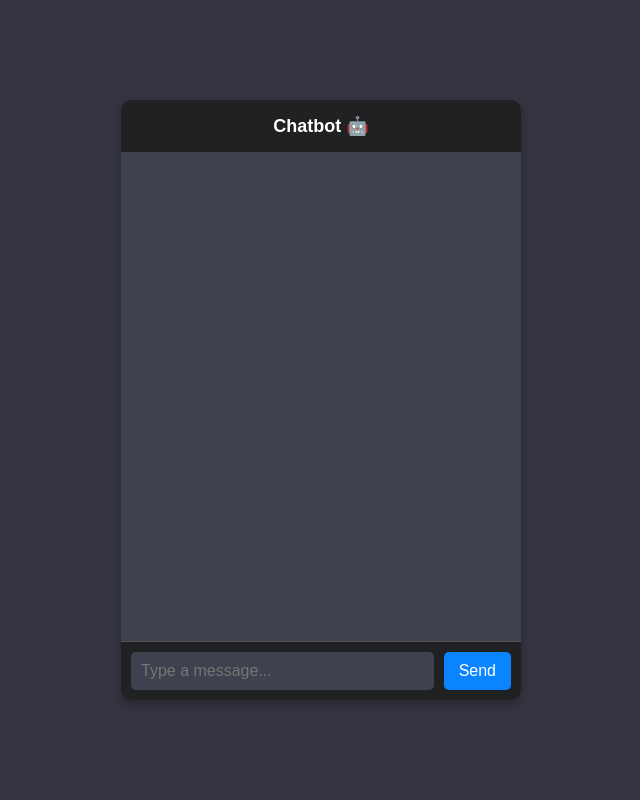
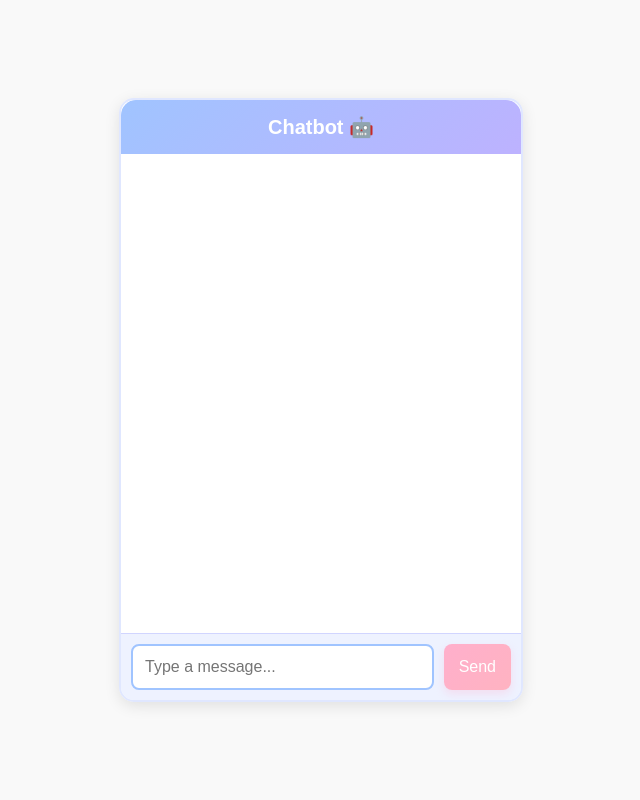
Before and after one commit to Nikk-inovates/CHATBOT-COMPLETE, a Flask app: page / in a window 1280 px wide. Shown: the whole page, without its empty margins (319-959 px from the left). Run offline with Flask 3, Linux system fonts and the light colour scheme.

Commit message:
Update styles.css

```diff
--- a/static/styles.css
+++ b/static/styles.css
@@ -1,7 +1,7 @@
 /* Global Styles */
 body {
-    font-family: Arial, sans-serif;
-    background-color: #343541;
+    font-family: 'Poppins', sans-serif;
+    background-color: #f9f9f9;
     display: flex;
     justify-content: center;
     align-items: center;
@@ -13,22 +13,24 @@ body {
 #chat-container {
     width: 400px;
     height: 600px;
-    background-color: #40414F;
-    border-radius: 10px;
-    box-shadow: 0 4px 10px rgba(0, 0, 0, 0.3);
+    background: linear-gradient(135deg, #ffffff, #f2f7ff);
+    border-radius: 15px;
+    box-shadow: 0 4px 15px rgba(0, 0, 0, 0.1);
     display: flex;
     flex-direction: column;
     overflow: hidden;
+    border: 2px solid #e0e7ff;
 }
 
 /* Chat Header */
 #chat-header {
-    background-color: #202123;
+    background: linear-gradient(135deg, #a0c4ff, #bdb2ff);
     color: white;
     text-align: center;
     padding: 15px;
-    font-size: 18px;
+    font-size: 20px;
     font-weight: bold;
+    border-radius: 15px 15px 0 0;
 }
 
 /* Chat Box */
@@ -40,13 +42,14 @@ body {
     flex-direction: column;
     gap: 10px;
     scroll-behavior: smooth;
+    background-color: #ffffff;
 }
 
 /* Message Bubbles */
 .message {
     max-width: 80%;
     padding: 12px;
-    border-radius: 8px;
+    border-radius: 15px;
     word-wrap: break-word;
     font-size: 14px;
     line-height: 1.4;
@@ -54,55 +57,69 @@ body {
     animation: fadeIn 0.3s forwards ease-in-out;
 }
 
+/* User Message */
 .user-message {
     align-self: flex-end;
-    background-color: #0A84FF;
+    background-color: #ffafcc;
     color: white;
     border-radius: 15px 15px 0 15px;
     animation-delay: 0.1s;
+    box-shadow: 0 4px 8px rgba(255, 175, 204, 0.3);
 }
 
+/* Bot Message */
 .bot-message {
     align-self: flex-start;
-    background-color: #555;
-    color: white;
+    background-color: #caffbf;
+    color: #333;
     border-radius: 15px 15px 15px 0;
     animation-delay: 0.2s;
+    box-shadow: 0 4px 8px rgba(202, 255, 191, 0.3);
 }
 
 /* Input Container */
 #input-container {
     display: flex;
     padding: 10px;
-    background-color: #202123;
-    border-top: 1px solid #555;
+    background-color: #eef2ff;
+    border-top: 1px solid #d1d5ff;
 }
 
 #user-input {
     flex: 1;
-    padding: 10px;
-    border: none;
-    border-radius: 5px;
+    padding: 12px;
+    border: 2px solid #a0c4ff;
+    border-radius: 8px;
     font-size: 16px;
-    background-color: #40414F;
-    color: white;
+    background-color: white;
+    color: #333;
     outline: none;
+    transition: 0.3s ease;
 }
 
+#user-input:focus {
+    border-color: #ffafcc;
+    box-shadow: 0 0 10px rgba(255, 175, 204, 0.3);
+}
+
+/* Send Button */
 #send-btn {
-    background-color: #0A84FF;
+    background: linear-gradient(135deg, #ffafcc, #ffb3c1);
     color: white;
     border: none;
-    padding: 10px 15px;
+    padding: 12px 15px;
     margin-left: 10px;
-    border-radius: 5px;
+    border-radius: 8px;
     cursor: pointer;
     font-size: 16px;
-    transition: background 0.2s ease-in-out;
+    transition: 0.3s ease-in-out;
+    box-shadow: 0 4px 8px rgba(255, 175, 204, 0.3);
 }
 
 #send-btn:hover {
-    background-color: #005FCC;
+    background: linear-gradient(135deg, #ffb3c1, #ffafcc);
+    box-shadow: 0 4px 12px rgba(255, 175, 204, 0.5);
+    transform: scale(1.05);
 }
 
 /* Fade In Animation */
```
